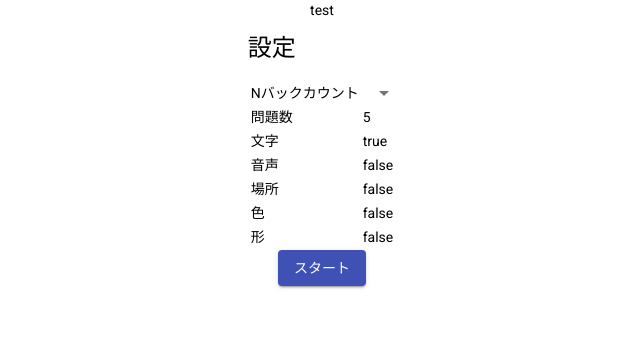
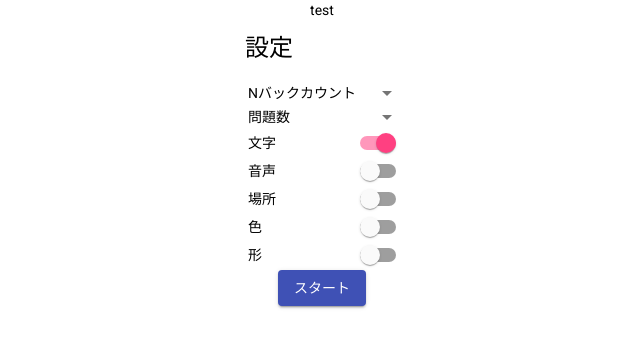
Before and after one commit to seiya2130/NBack, an Angular app: page /setting in a window 1280 px wide. Shown: the top 348 px of the page, without its empty margins (318-958 px from the left). Built offline with nearby package versions, Linux system fonts and the light colour scheme.

Commit message:
設定ごとにフォーム追加

```diff
--- a/src/app/app.module.ts
+++ b/src/app/app.module.ts
@@ -11,6 +11,7 @@ import { SectionComponent } from './ui/layout/section/section.component';
 import { SettingContainerComponent } from './page/setting-page/container/setting-container/setting-container.component';
 import { SettingComponent } from './page/setting-page/presentational/setting/setting.component';
 import { SettingStore } from './store/setting.store';
+import { FormsModule }   from '@angular/forms'
 
 @NgModule({
   declarations: [
@@ -25,7 +26,8 @@ import { SettingStore } from './store/setting.store';
     BrowserModule,
     AppRoutingModule,
     BrowserAnimationsModule,
-    MaterialModule
+    MaterialModule,
+    FormsModule
   ],
   providers: [SettingStore],
   bootstrap: [AppComponent]
--- a/src/app/material.module.ts
+++ b/src/app/material.module.ts
@@ -1,11 +1,13 @@
 import { NgModule } from '@angular/core';
 import { MatButtonModule } from '@angular/material/button';
 import { MatSelectModule } from '@angular/material/select';
+import { MatSlideToggleModule } from '@angular/material/slide-toggle';
 
 @NgModule({
   exports: [
     MatButtonModule,
-    MatSelectModule
+    MatSelectModule,
+    MatSlideToggleModule
   ]
 })
 export class MaterialModule { }
--- a/src/app/page/setting-page/presentational/setting/setting.component.html
+++ b/src/app/page/setting-page/presentational/setting/setting.component.html
@@ -12,26 +12,40 @@
   </tr>
   <tr>
     <td>問題数</td>
-    <td>{{ this.questionCount }}</td>
+    <td>
+      <mat-select [(value)]="this.questionCount">
+        <mat-option *ngFor="let num of this.questionCountList" value="{{num}}">{{num}}</mat-option>
+      </mat-select>
+    </td>
   </tr>
   <tr>
     <td>文字</td>
-    <td>{{ this.isLetter }}</td>
+    <td>
+      <mat-slide-toggle [(ngModel)]="this.isLetter"></mat-slide-toggle>
+    </td>
   </tr>
   <tr>
     <td>音声</td>
-    <td>{{ this.isAudio }}</td>
+    <td>
+      <mat-slide-toggle [(ngModel)]="this.isAudio"></mat-slide-toggle>
+    </td>
   </tr>
   <tr>
     <td>場所</td>
-    <td>{{ this.isPlace }}</td>
+    <td>
+      <mat-slide-toggle [(ngModel)]="this.isPlace"></mat-slide-toggle>
+    </td>
   </tr>
   <tr>
     <td>色</td>
-    <td>{{ this.isColor }}</td>
+    <td>
+      <mat-slide-toggle [(ngModel)]="this.isColor"></mat-slide-toggle>
+    </td>
   </tr>
   <tr>
     <td>形</td>
-    <td>{{ this.isShape }}</td>
+    <td>
+      <mat-slide-toggle [(ngModel)]="this.isShape"></mat-slide-toggle>
+    </td>
   </tr>
 </table>
--- a/src/app/page/setting-page/presentational/setting/setting.component.ts
+++ b/src/app/page/setting-page/presentational/setting/setting.component.ts
@@ -23,6 +23,7 @@ export class SettingComponent implements OnInit , Setting {
   isShape!: boolean;
 
   nbackCountList = [...Array(5)].map((_, i) => i + 1);
+  questionCountList = [...Array(25)].map((_, i) => i + 1);
 
   ngOnInit(): void {
     this.setting$?.subscribe(x =>{
```
